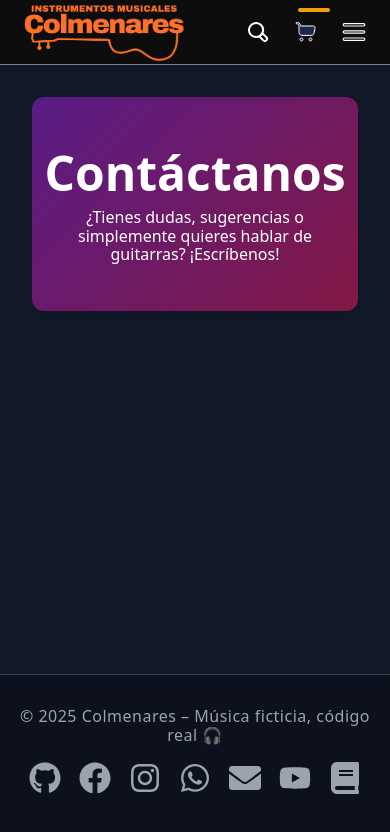
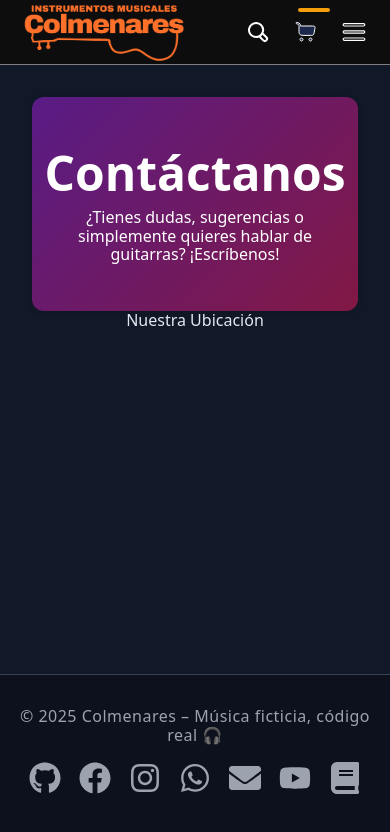
Before and after one commit to Manuelito18/colmenares-react, a React (Vite) app: page /contacto in a window 390 px wide. Shown: the top 832 px of the page. Built offline with nearby package versions, Linux system fonts and the light colour scheme.

Commit message:
fix(Contacto): style fix auto responsive

```diff
--- a/src/pages/Contacto.jsx
+++ b/src/pages/Contacto.jsx
@@ -9,6 +9,19 @@ export default function Contacto() {
         text="¿Tienes dudas, sugerencias o simplemente quieres hablar de guitarras? ¡Escríbenos!"
         background="linear-gradient(135deg, #591C86, #821844)"
       />
+      <div className={styles.container}>
+        <div className={styles.contact}>
+          {/* 4 bloques con informacion de contacto */}
+        </div>
+        <form className={styles.form}>{/* haz el formulario */}</form>
+      </div>
+      <div className={styles.ubication}>
+        <p>Nuestra Ubicación</p>
+        {/* Mapa de google maps */}
+      </div>
+      <div className={styles.questions}>
+        {/* 4 bloques con preguntas frecuentes */}
+      </div>
     </section>
   );
 }
```
